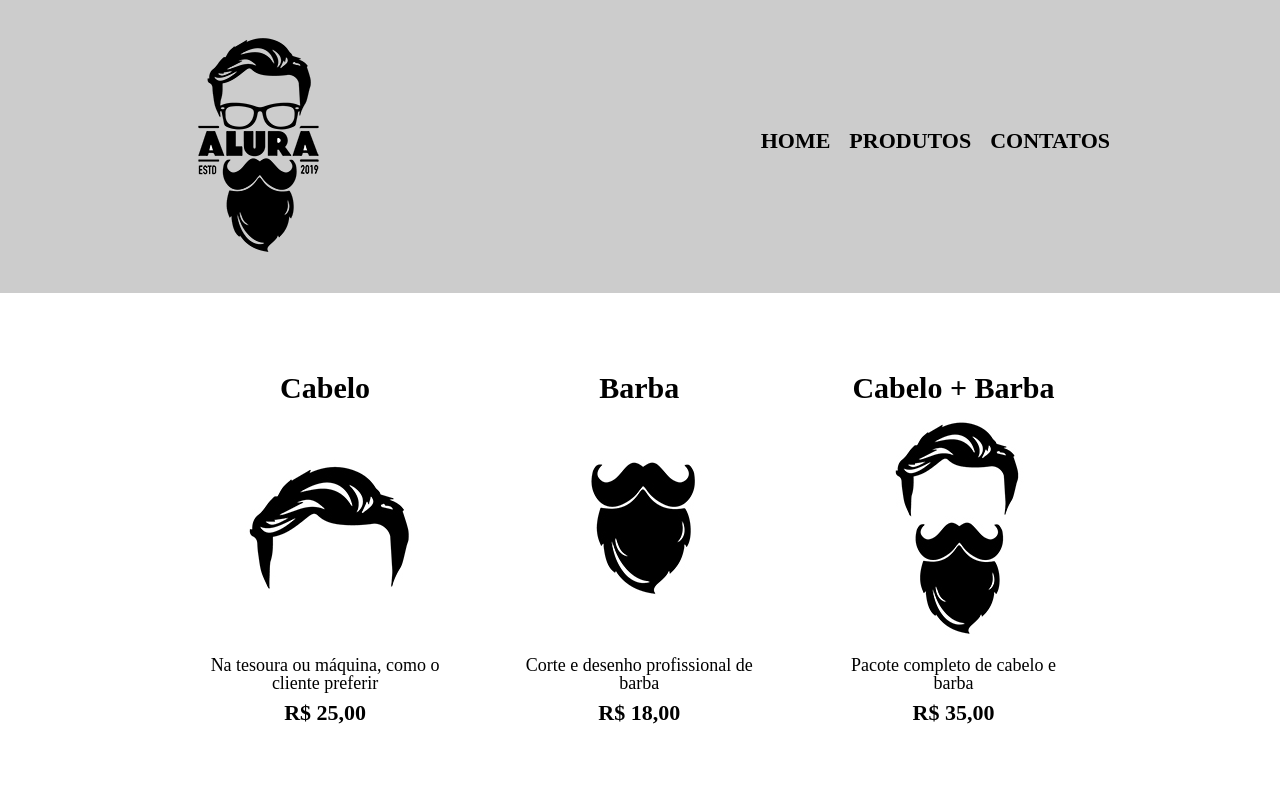
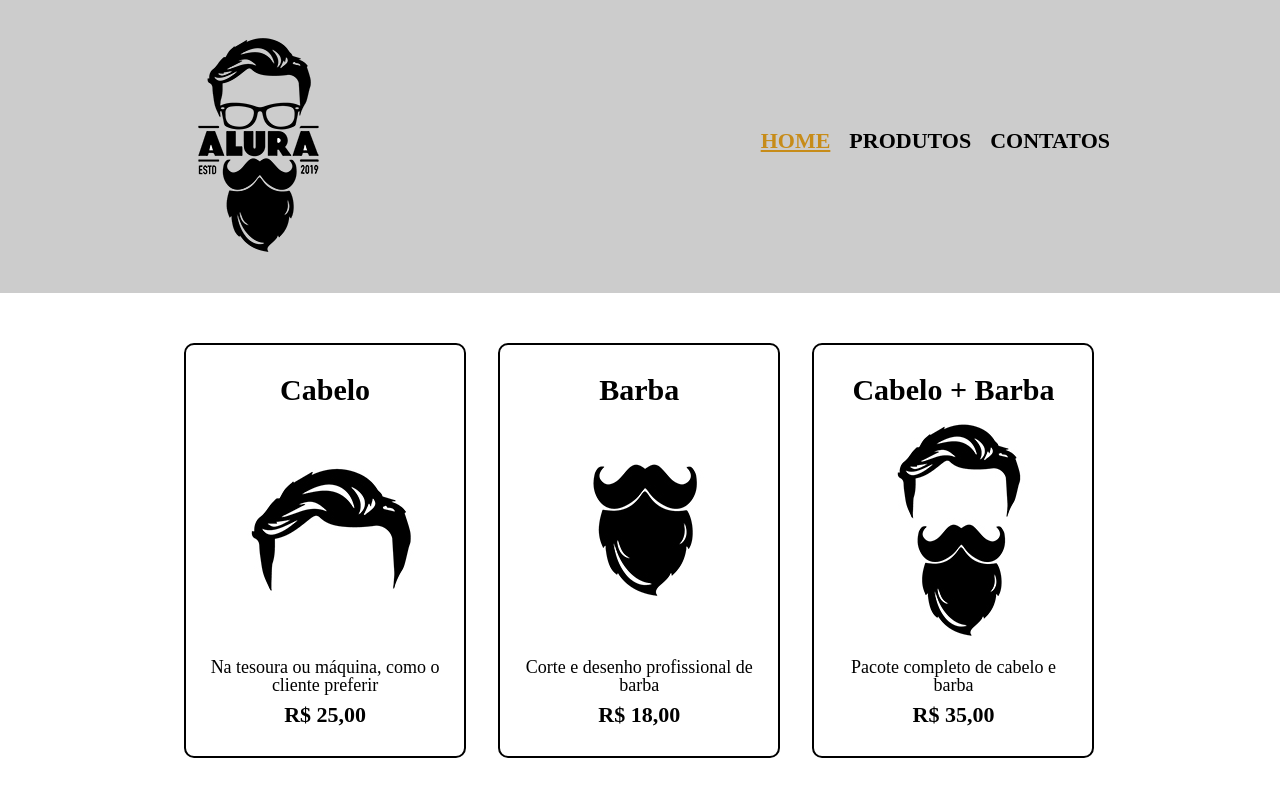
Before and after one commit to emanuelucas04/barbearia-alura, a plain HTML site: page produtos.html in a window 1280 px wide. In both pictures the pointer is over the link "HOME". Drawn offline with Linux system fonts and the light colour scheme.

Commit message:
aplicando hover

```diff
--- a/produtos.css
+++ b/produtos.css
@@ -28,6 +28,11 @@ nav a {
     text-decoration: none;
 }
 
+nav a:hover {
+    color: #C78C19;
+    text-decoration: underline;
+}
+
 .produtos {
     width: 940px;
     margin: 0 auto;
@@ -42,6 +47,8 @@ nav a {
     margin: 0 1.5%;
     padding: 30px 20px;
     box-sizing: border-box;
+    border: 2px solid #000000;
+    border-radius: 10px;
 }
 
 .produtos h2 {
```
